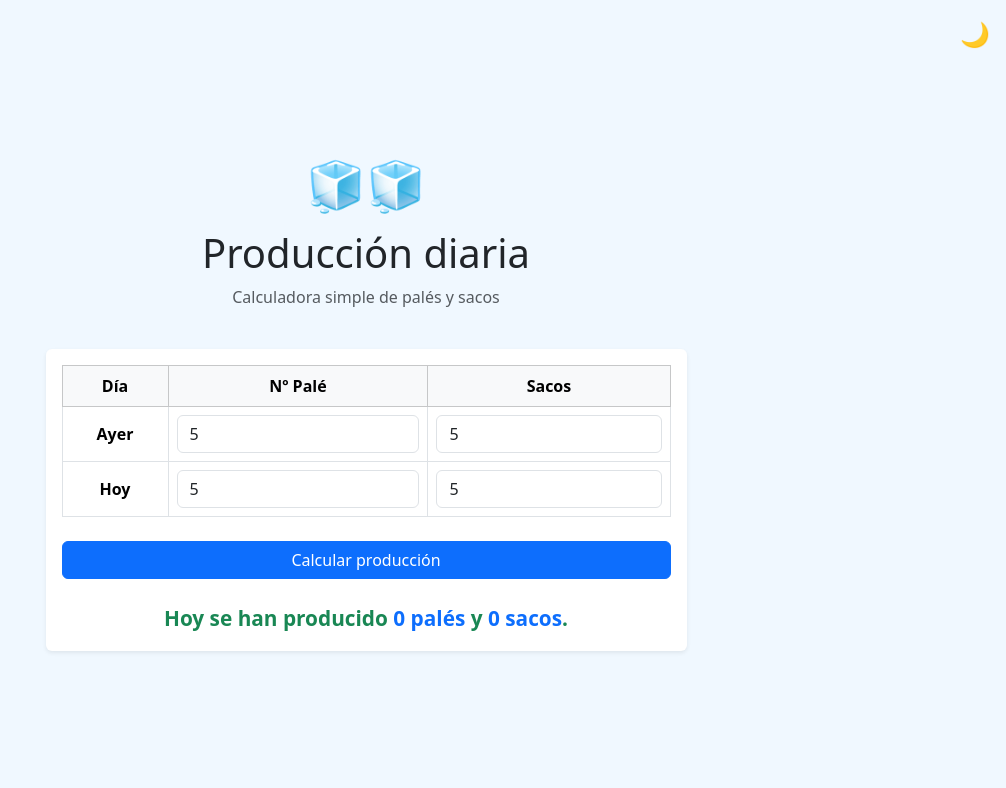
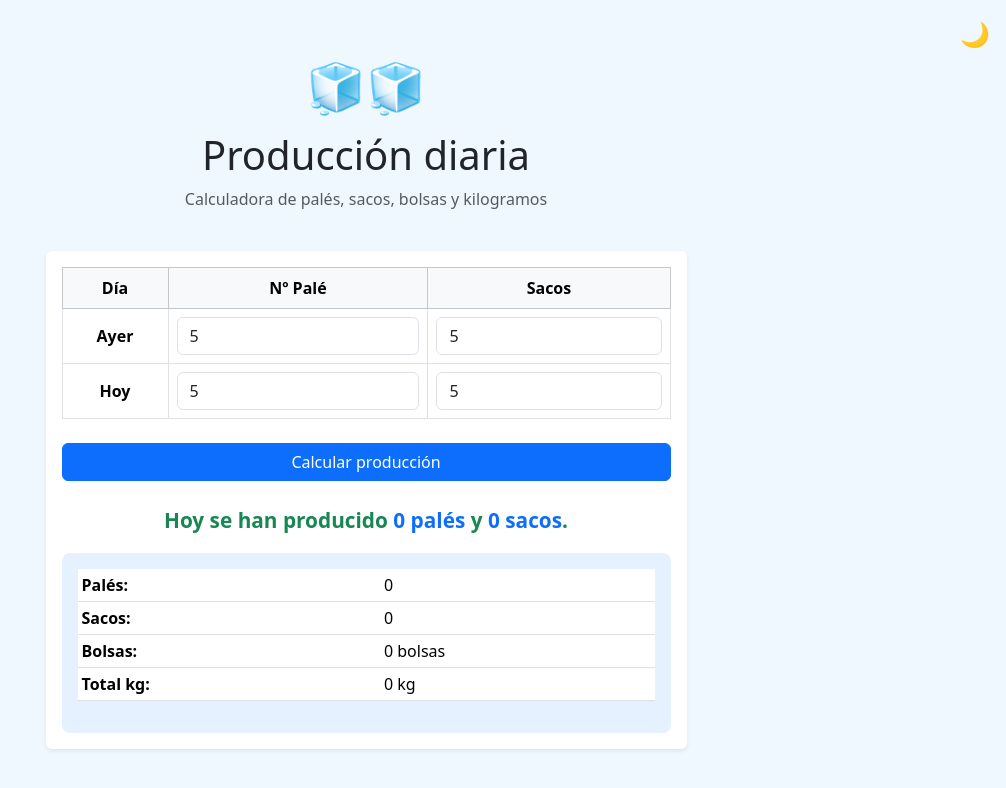
Before and after one commit to andresokei/produccion-hielo, a plain HTML site: page index.html in a window 1280 px wide. Both pictures are taken after typing "5", "5", "5", "5" into the empty fields and a click on the button "Calcular producción". Shown: the whole page, without its empty margins (274-1280 px from the left). Drawn offline with nearby package versions, Linux system fonts and the light colour scheme.

Commit message:
Update index.html

```diff
--- a/index.html
+++ b/index.html
@@ -49,6 +49,17 @@
       cursor: pointer;
       font-size: 1.5rem;
     }
+
+    .resultados-detalle {
+      margin-top: 1rem;
+      padding: 1rem;
+      border-radius: 0.5rem;
+      background-color: rgba(0,123,255,0.1);
+    }
+
+    body.dark-mode .resultados-detalle {
+      background-color: rgba(0,123,255,0.2);
+    }
   </style>
 </head>
 <body class="d-flex align-items-center" style="min-height: 100vh;">
@@ -60,7 +71,7 @@
       <div class="col text-center">
         <div class="ice-icon">🧊🧊</div>
         <h1 class="mt-2">Producción diaria</h1>
-        <p class="text-muted">Calculadora simple de palés y sacos</p>
+        <p class="text-muted">Calculadora de palés, sacos, bolsas y kilogramos</p>
       </div>
     </div>
     <div class="row justify-content-center">
@@ -92,6 +103,28 @@
               <button type="submit" class="btn btn-primary w-100">Calcular producción</button>
             </form>
             <div id="resultado" class="resultado text-success text-center mt-4" style="display:none;"></div>
+            <div id="resultados-detalle" class="resultados-detalle" style="display:none;">
+              <table class="table table-sm">
+                <tbody>
+                  <tr>
+                    <th>Palés:</th>
+                    <td id="detail-palets"></td>
+                  </tr>
+                  <tr>
+                    <th>Sacos:</th>
+                    <td id="detail-sacos"></td>
+                  </tr>
+                  <tr>
+                    <th>Bolsas:</th>
+                    <td id="detail-bolsas"></td>
+                  </tr>
+                  <tr>
+                    <th>Total kg:</th>
+                    <td id="detail-kg"></td>
+                  </tr>
+                </tbody>
+              </table>
+            </div>
           </div>
         </div>
       </div>
@@ -122,15 +155,17 @@
       }
     });
 
-    // Cálculo de producción (sin cambios)
+    // Cálculo de producción (con nuevas funcionalidades)
     document.getElementById("formulario").addEventListener("submit", function (e) {
       e.preventDefault();
 
+      // Obtener valores
       const pAyer = parseInt(document.getElementById("pAyer").value);
       const sAyer = parseInt(document.getElementById("sAyer").value);
       const pHoy = parseInt(document.getElementById("pHoy").value);
       const sHoy = parseInt(document.getElementById("sHoy").value);
 
+      // Calcular palés producidos
       let palets;
       if (pHoy >= pAyer) {
         palets = pHoy - pAyer;
@@ -138,15 +173,27 @@
         palets = (100 - pAyer) + pHoy;
       }
 
+      // Calcular producción total
       const totalSacos = (palets * 80) + (sHoy - sAyer);
       const paletsFinales = Math.floor(totalSacos / 80);
       const sacosFinales = totalSacos % 80;
 
+      // Nuevos cálculos
+      const totalBolsas = totalSacos * 5; // 5 bolsas por saco
+      const totalKg = totalBolsas * 2;    // 2 kg por bolsa
+
+      // Mostrar resultado principal
       const resultado = `Hoy se han producido <span class="text-primary">${paletsFinales} palés</span> y <span class="text-primary">${sacosFinales} sacos</span>.`;
-
       const resultadoDiv = document.getElementById("resultado");
       resultadoDiv.innerHTML = resultado;
       resultadoDiv.style.display = "block";
+
+      // Mostrar detalles adicionales
+      document.getElementById("detail-palets").textContent = paletsFinales;
+      document.getElementById("detail-sacos").textContent = sacosFinales;
+      document.getElementById("detail-bolsas").textContent = totalBolsas.toLocaleString() + " bolsas";
+      document.getElementById("detail-kg").textContent = totalKg.toLocaleString() + " kg";
+      document.getElementById("resultados-detalle").style.display = "block";
     });
   </script>
 </body>
```
